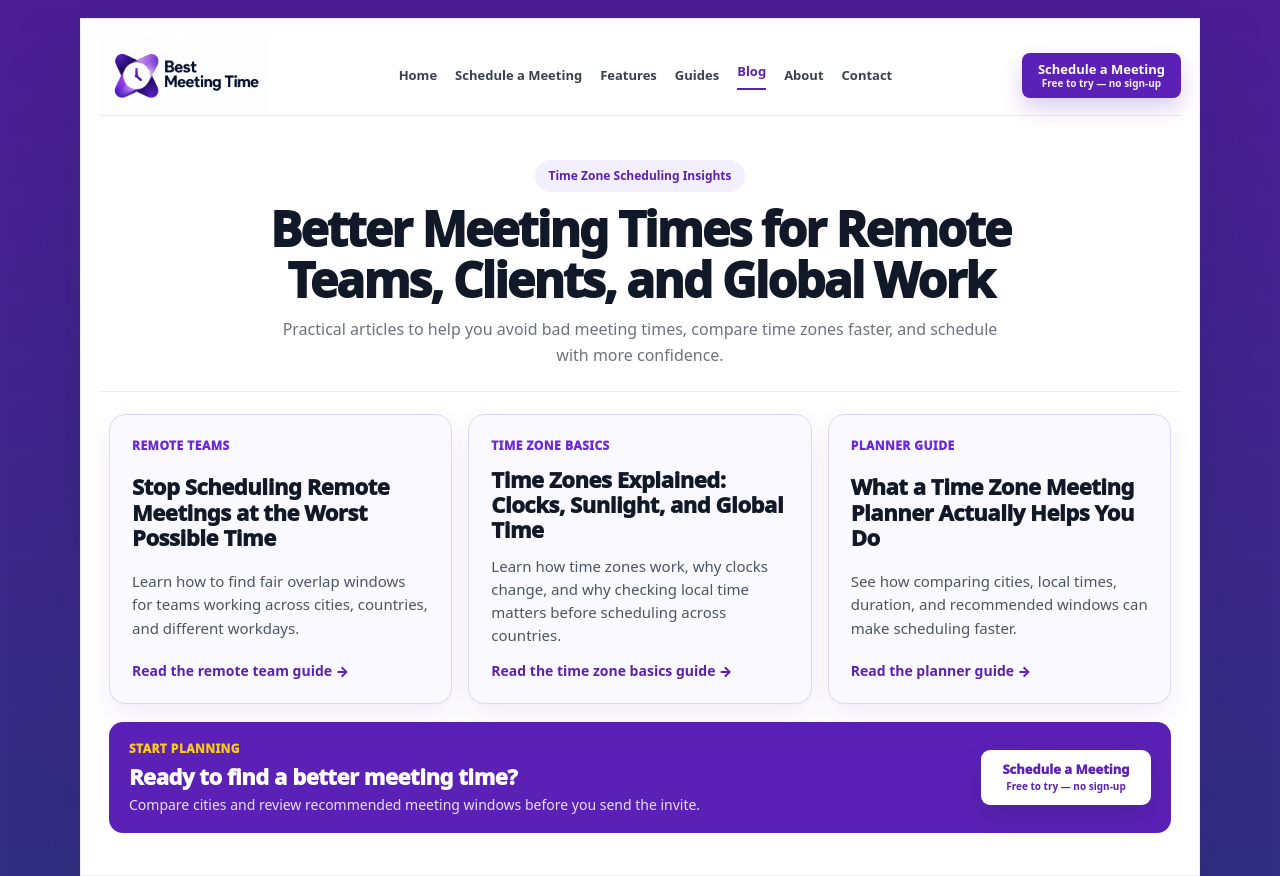
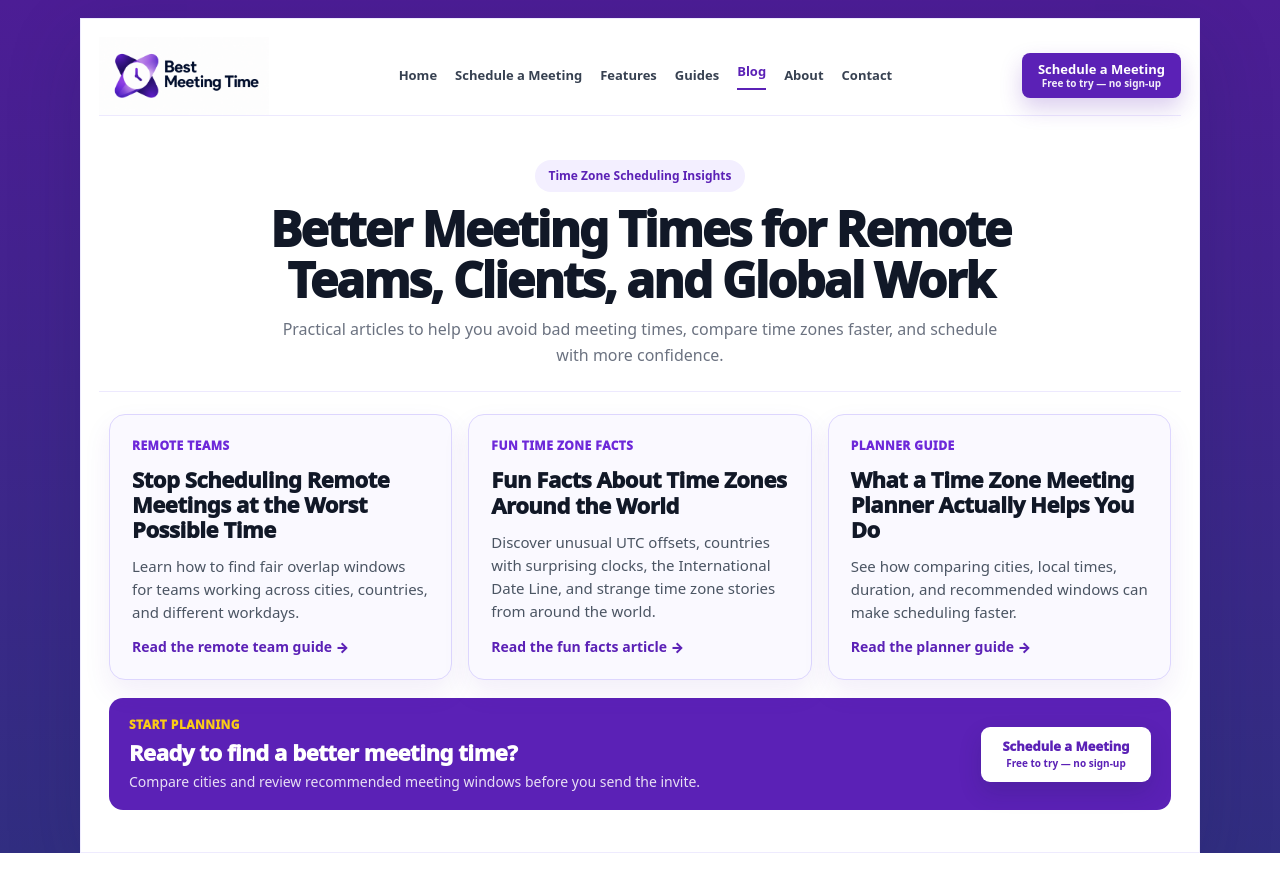
Before and after one commit to techtalk1282/Best-Meeting-Time, a Next.js app: page /blog in a window 1280 px wide. After the commit the page ends 853 px from the top, so only its background shows below. Built offline with nearby package versions, Linux system fonts and the light colour scheme.

Commit message:
Link blog middle card to fun facts time zone article

```diff
--- a/app/blog/page.tsx
+++ b/app/blog/page.tsx
@@ -73,14 +73,14 @@ export default function BlogPage() {
             <strong>Read the remote team guide →</strong>
           </a>
 
-         <a href="/how-to-schedule-meetings-across-time-zones" className="article-card">
-  <span>Time Zone Basics</span>
-  <h2>Time Zones Explained: Clocks, Sunlight, and Global Time</h2>
+        <a href="/fun-facts-about-time-zones" className="article-card">
+  <span>Fun Time Zone Facts</span>
+  <h2>Fun Facts About Time Zones Around the World</h2>
   <p>
-    Learn how time zones work, why clocks change, and why checking local
-    time matters before scheduling across countries.
+    Discover unusual UTC offsets, countries with surprising clocks, the
+    International Date Line, and strange time zone stories from around the world.
   </p>
-  <strong>Read the time zone basics guide →</strong>
+  <strong>Read the fun facts article →</strong>
 </a>
 
           <a href="/time-zone-meeting-planner-guide" className="article-card">
```
